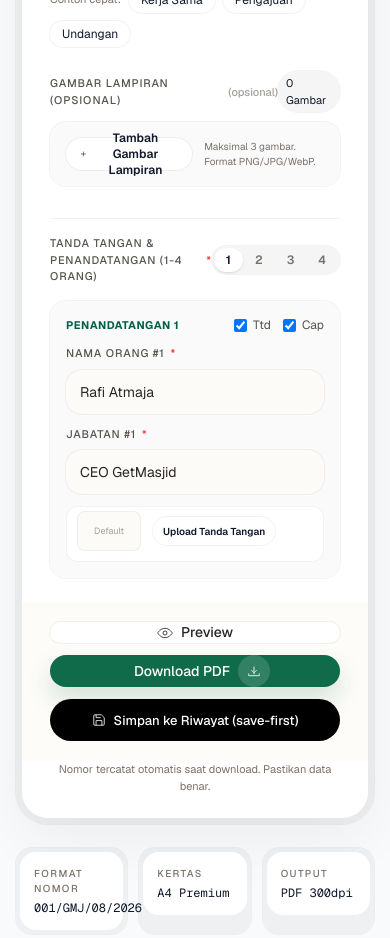
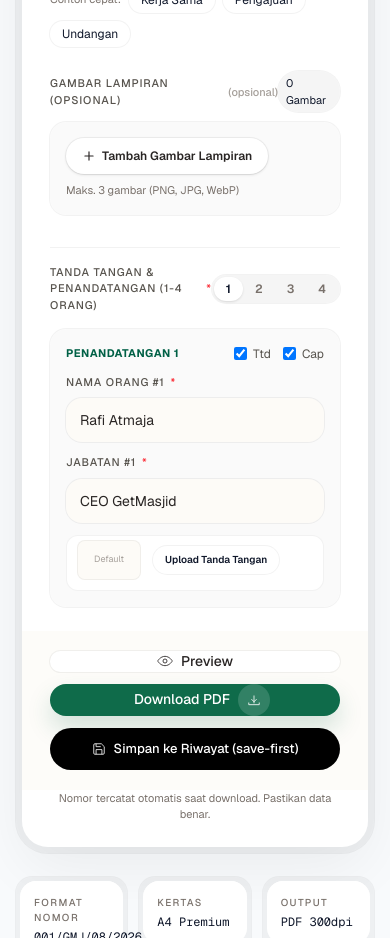
Before and after one commit to raffiatalla90/GenerateSurat, a Next.js app: page / in a window 390 px wide. Shown: the part 1740-2678 px from the top of the page. Built offline with nearby package versions, Linux system fonts and the light colour scheme.

Commit message:
fix: improve mobile layout and prevent text wrapping on attachment and signature buttons

```diff
--- a/src/components/LetterForm.tsx
+++ b/src/components/LetterForm.tsx
@@ -192,13 +192,13 @@ export function LetterForm({ data, onChange, onPreview, onDownload, onSave, isGe
             </div>
 
             <div className="p-4 rounded-2xl bg-black/[0.02] ring-1 ring-black/5 space-y-3">
-              <div className="flex items-center gap-3">
+              <div className="flex flex-col sm:flex-row sm:items-center gap-2 sm:gap-3">
                 <button
                   type="button"
                   onClick={() => attachmentInputRef.current?.click()}
-                  className="h-8 px-3.5 rounded-full bg-white ring-1 ring-black/5 text-xs font-semibold hover:bg-stone-50 transition active:scale-95 flex items-center gap-1.5"
+                  className="h-9 px-4 rounded-full bg-white ring-1 ring-black/5 text-xs font-semibold text-stone-800 hover:bg-stone-50 transition active:scale-95 flex items-center justify-center gap-1.5 shrink-0 whitespace-nowrap shadow-sm w-fit"
                 >
-                  <svg width="12" height="12" viewBox="0 0 24 24" fill="none" stroke="currentColor" strokeWidth="2"><path d="M12 5v14M5 12h14" strokeLinecap="round" strokeLinejoin="round"/></svg>
+                  <svg width="14" height="14" viewBox="0 0 24 24" fill="none" stroke="currentColor" strokeWidth="2"><path d="M12 5v14M5 12h14" strokeLinecap="round" strokeLinejoin="round"/></svg>
                   Tambah Gambar Lampiran
                 </button>
                 <input
@@ -209,7 +209,7 @@ export function LetterForm({ data, onChange, onPreview, onDownload, onSave, isGe
                   className="hidden"
                   onChange={handleAttachmentUpload}
                 />
-                <span className="text-[10px] text-stone-500">Maksimal 3 gambar. Format PNG/JPG/WebP.</span>
+                <span className="text-[11px] text-stone-500">Maks. 3 gambar (PNG, JPG, WebP)</span>
               </div>
 
               {(data.attachments || []).length > 0 && (
@@ -312,14 +312,14 @@ export function LetterForm({ data, onChange, onPreview, onDownload, onSave, isGe
                           <span className="text-[9px] text-stone-400 text-center">Default</span>
                         )}
                       </div>
-                      <div className="flex-1 flex gap-2">
+                      <div className="flex-1 flex flex-wrap gap-2 items-center">
                         <button
                           type="button"
                           onClick={() => {
                             const input = document.getElementById(`signer-sig-input-${idx}`);
                             input?.click();
                           }}
-                          className="h-7 px-2.5 rounded-full bg-white ring-1 ring-black/5 text-[10px] font-semibold hover:bg-stone-50"
+                          className="h-7 px-3 rounded-full bg-white ring-1 ring-black/5 text-[10px] font-semibold hover:bg-stone-50 whitespace-nowrap shrink-0"
                         >
                           Upload Tanda Tangan
                         </button>
@@ -327,7 +327,7 @@ export function LetterForm({ data, onChange, onPreview, onDownload, onSave, isGe
                           <button
                             type="button"
                             onClick={() => handleSignerPropertyChange(idx, "signatureImage", undefined)}
-                            className="h-7 px-2.5 rounded-full bg-red-50 text-red-600 text-[10px] font-semibold hover:bg-red-100"
+                            className="h-7 px-2.5 rounded-full bg-red-50 text-red-600 text-[10px] font-semibold hover:bg-red-100 whitespace-nowrap shrink-0"
                           >
                             Reset
                           </button>
```
